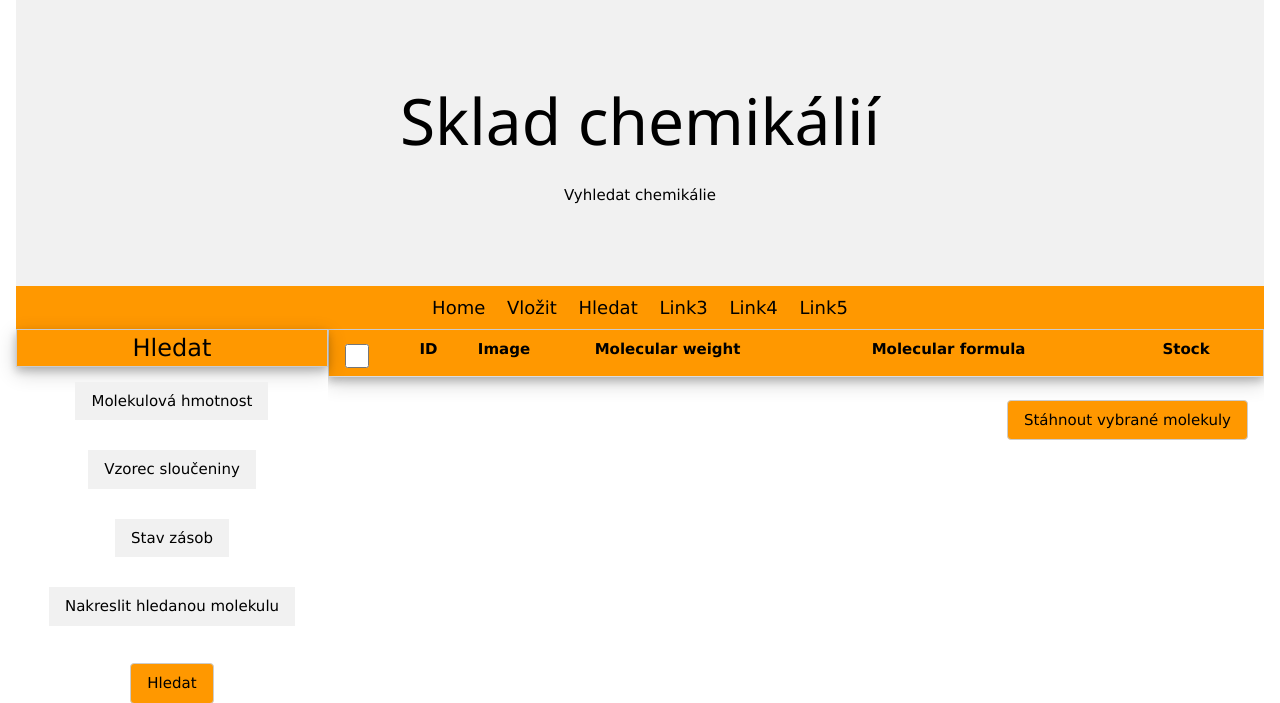
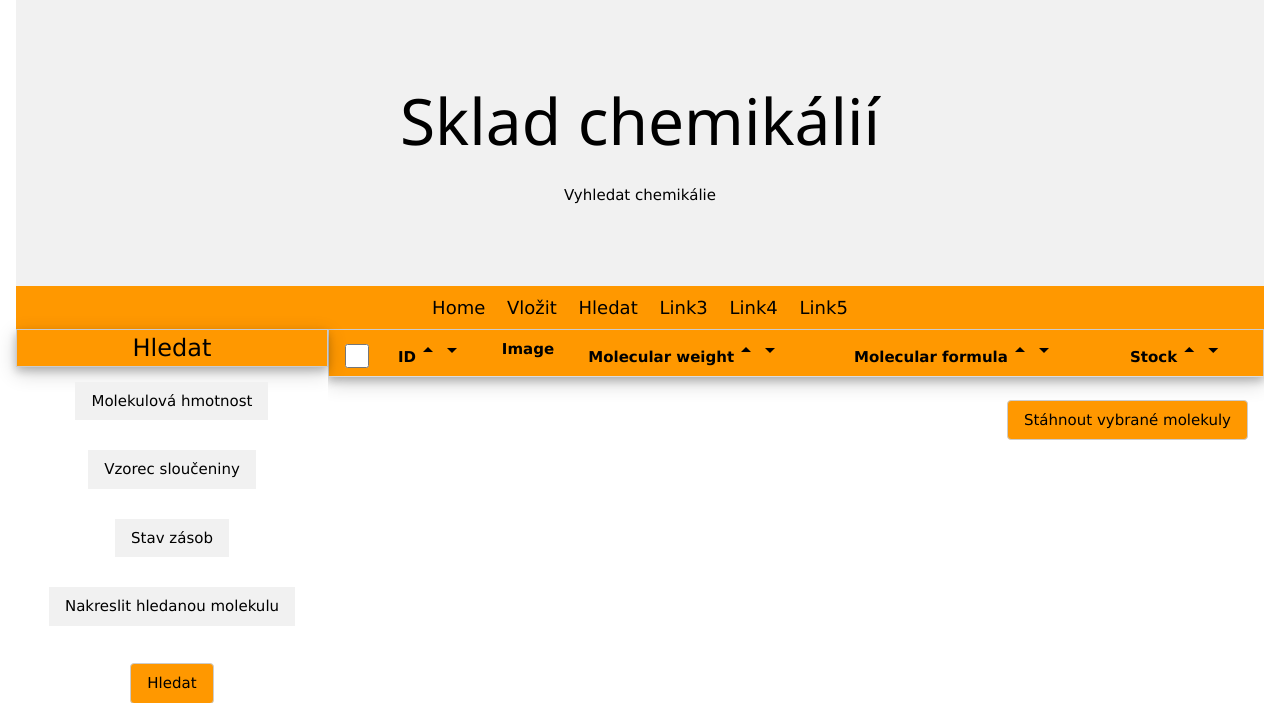
Before and after one commit to 2016-molinf/Hana, a Django app: page /search in a window 1280 px wide. Shown: the part 46-749 px from the top of the page. Run offline with Django 3.2, Linux system fonts and the light colour scheme; lists and menus that the app fills with data are empty.

Commit message:
razeni
razeni podle jednotlivych sloupcu tabulka
sestupne a vzestupne

```diff
--- a/projekt/Chemdb/static/js/skripty.js
+++ b/projekt/Chemdb/static/js/skripty.js
@@ -170,3 +170,9 @@
             }
         }
     }
+    function color(ele){
+        if (ele.id == "0"){
+            var i = document.getElementById("mood")
+            i.className = 'material-icons'
+        }
+    }
--- a/projekt/Chemdb/views.py
+++ b/projekt/Chemdb/views.py
@@ -21,6 +21,7 @@ from .forms import UploadFileForm,Search
 from .functions import handle_uploaded_file, handle_download_file,handle_create_query
 
 from django.db.models import Q
+
 
 # Create your views here.
 def structure_image(request, id):
@@ -49,6 +50,12 @@ def index(request):
             response = FileResponse(open(path, 'rb'),content_type='application/download')
             response['Content-Disposition'] = 'attachment; filename={}'.format(filename)
             return response
+    elif request.method == "GET":
+        if request.GET.get('order_by',None):
+            order = request.GET.get('order_by',None)
+            print(order)
+            structures = Structure.objects.all().order_by(order)
+
 
 
     #print(structures)
@@ -105,13 +112,11 @@ def insert(request):
 def search(request):
     #print(Structure.objects.all())
     structures = []
+    form = Search()
 
     if request.method == "POST":
             #print(request.POST)
             #print(request.FILES)
-
-            #print(request.FILES)
-            #print(request.POST)
             form = Search(request.POST)
             if form.is_valid():
                 dotaz,dotaz1 = handle_create_query(request.POST)
@@ -129,9 +134,14 @@ def search(request):
             else:
                 #messages.warning(request,r'Vyplňte všechna zvolená pole')
                 form = Search()
-    else:
-        form = Search()
-
-
+    elif request.method == "GET":
+        try:
+            structures[0]
+        except:
+            pass
+        else:
+            if request.GET.get('order_by',None):
+                order = request.GET.get('order_by',None)
+                structures = Structure.objects.all().order_by(order)
 
     return render(request, "Chemdb/search.html", {"form": form, "structures": structures})
--- a/projekt/templates/Chemdb/search.html
+++ b/projekt/templates/Chemdb/search.html
@@ -108,11 +108,11 @@
 
 <tr class="w3-orange">
     <th><input id="input-select-all" class="w3-check" type="checkbox" name="mlk_all" id="mlk_all"  value="all"  onchange="checkAll(this)" /></th>
-    <th>ID</th>
+    <th>ID</ID><a href="?order_by=id"><i class="material-icons">arrow_drop_up</i></a><a href="?order_by=-id"><i class="material-icons">arrow_drop_down</i></a></th>
     <th>Image</th>
-    <th>Molecular weight</th>
-    <th>Molecular formula</th>
-    <th>Stock</th>
+    <th>Molecular weight<a href="?order_by=mol_weight"><i class="material-icons">arrow_drop_up</i></a><a href="?order_by=-mol_weight"><i class="material-icons">arrow_drop_down</i></a></th>
+    <th>Molecular formula<a href="?order_by=mol_formula"><i class="material-icons">arrow_drop_up</i></a><a href="?order_by=-mol_formula"><i class="material-icons">arrow_drop_down</i></a></th>
+    <th>Stock<a href="?order_by=mol_stock"><i class="material-icons">arrow_drop_up</i></a><a href="?order_by=-mol_stock"><i class="material-icons">arrow_drop_down</i></a></th>
 </tr>
 
 {% for structure in structures %}
@@ -124,7 +124,7 @@
 	<td onclick="location.href='structures/{{structure.id}}'"><img src="structures/{{structure.id}}"style="width:10%"></td>
 	<td onclick="location.href='structures/{{structure.id}}'">{{structure.round_mol_weight}}</td>
     <td onclick="location.href='structures/{{structure.id}}'">{{structure.mol_formula}}</td>
-    <td onclick="location.href='structures/{{structure.id}}'">{{structure.mol_stock}}</td>
+    <td onload="color(this)" id="{{structure.mol_stock}}" onclick="location.href='structures/{{structure.id}}'">{{structure.mol_stock}}<i id="mood" class="material-icons w3-hide">mood_bad</i></td>
 
 
 </tr>
```
Also changed, not shown: projekt/templates/Chemdb/structures.html (+5 -5 lines), projekt/db.sqlite3.
